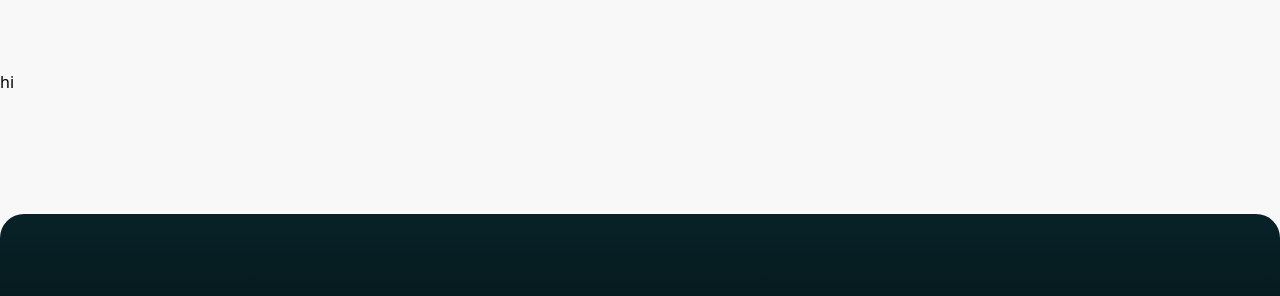
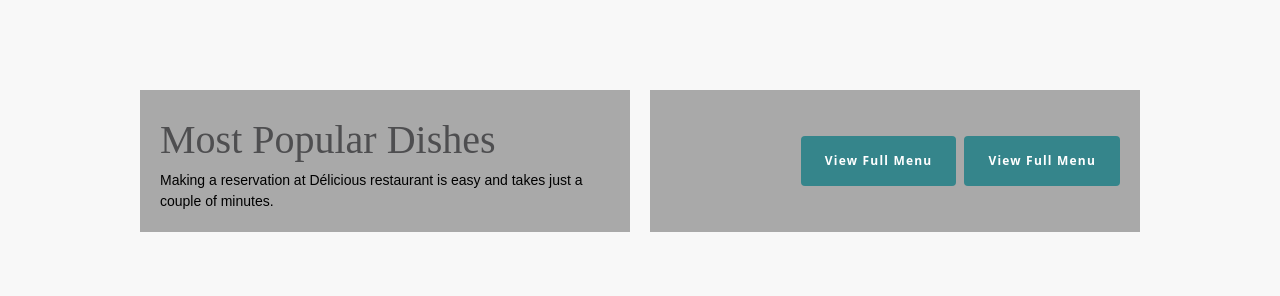
Before and after one commit to sehan22/FiesTo-Hotel-Project, a React (Create React App) app in the folder client/: page /restaurant in a window 1280 px wide. Shown: the part 850-1146 px from the top of the page. Built offline with nearby package versions, Linux system fonts and the light colour scheme.

Commit message:
site Restaurant page second div UI updated.

```diff
--- a/client/src/view/pages/Restaurant/Restaurant.tsx
+++ b/client/src/view/pages/Restaurant/Restaurant.tsx
@@ -1,5 +1,6 @@
 import React, {Component} from 'react';
 import bannerBackgroundImg from "../../../images/RestaurantPage/bgimg.png";
+import {Link} from "react-router-dom";
 
 export class Restaurant extends Component {
     render() {
@@ -29,8 +30,31 @@
                     </a>
                 </div>
 
-                <div className="mt-[120px] mb-[120px]">
-                    <dfn id="dropDownIcon" className="not-italic">hi</dfn>
+                {/*second div*/}
+                <div className="flex justify-center items-center mx-auto mt-[120px] mb-[120px]">
+                    <div className="grid grid-cols-1 md:grid-cols-2 gap-0 md:gap-5 p-5">
+                        <div className="flex flex-col justify-center bg-octonary items-start p-5">
+                            <h1 className="font-Milonga text-topic text-quinary">Most Popular Dishes</h1>
+                            <p className="font-poppins text-normal max-w-[450px]">
+                                Making a reservation at Délicious restaurant is easy and takes
+                                just a couple of minutes.
+                            </p>
+                        </div>
+
+                        <div className="flex flex-col justify-center bg-octonary items-center md:items-end p-5">
+                            <div className="flex gap-2">
+                                <button
+                                    className="bg-secondary text-smaller hover:bg-teal-600 py-4 px-6 text-white font-bold tracking-widest transition-all rounded">
+                                    View Full Menu
+                                </button>
+
+                                <button
+                                    className="bg-secondary text-smaller hover:bg-teal-600 py-4 px-6 text-white font-bold tracking-widest transition-all rounded">
+                                    View Full Menu
+                                </button>
+                            </div>
+                        </div>
+                    </div>
                 </div>
             </>
         );
```
Also changed, not shown: 1 other file (tests, documents, lock files or other folders).
